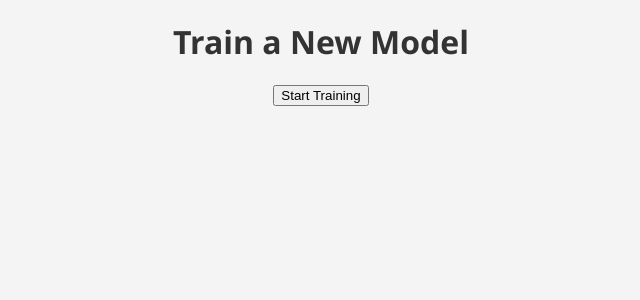
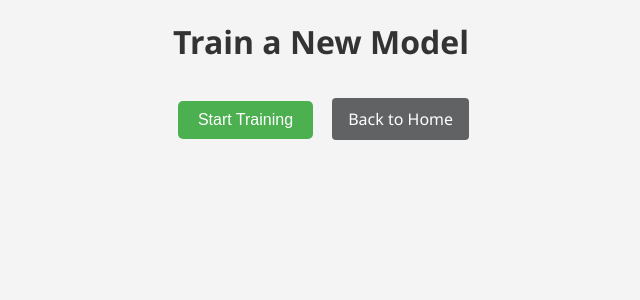
Before and after one commit to Aronno1920/Digit-Classifier-MNIST, a Flask app: page /train in a window 1280 px wide. Shown: the top 300 px of the page, without its empty margins (319-959 px from the left). Run offline with Flask 3, Linux system fonts and the light colour scheme.

Commit message:
Last update

```diff
--- a/static/style.css
+++ b/static/style.css
@@ -72,3 +72,17 @@
             font-size: 14px;
             margin-bottom: 4px;
         }
+
+
+.back-button {
+    display: inline-block;
+    padding: 10px 16px;
+    background-color: #606263;
+    color: white;
+    text-decoration: none;
+    border-radius: 4px;
+    margin-left: 10px;
+}
+.back-button:hover {
+    background-color: #d32f2f;
+}
--- a/templates/index.html
+++ b/templates/index.html
@@ -6,14 +6,16 @@
     <meta name="viewport" content="width=device-width, initial-scale=1.0">
 
     <link rel="stylesheet" href="{{ url_for('static', filename='style.css') }}">
+
 </head>
 <body>
   <h1>Digit Classifier</h1>
-  <a href="/train">Go to Train Model Page</a>
+  <a href="/train">Go to Train Model</a>
 
   <div class="container">
       <h3>Draw a digit (0–9)</h3>
       <canvas id="canvas" width="280" height="280"></canvas>
+
       <div class="buttons">
           <button onclick="predict()" style="background: #4CAF50;">Predict</button>
           <button onclick="clearCanvas()" style="background: #606263;">Clear</button>
@@ -23,6 +25,5 @@
   </div>
 
 <script src="{{ url_for('static', filename='script.js') }}"></script>
-
 </body>
 </html>
--- a/templates/train.html
+++ b/templates/train.html
@@ -8,11 +8,15 @@
 <body>
     <h1>Train a New Model</h1>
     <form action="/train" method="post">
-        <button type="submit">Start Training</button>
+        <div class="buttons">
+            <button type="submit" style="background: #4CAF50;">Start Training</button>
+            <a href="/" class="back-button">Back to Home</a>
+        </div>
     </form>
 
     {% if logs %}
         <pre>{{ logs }}</pre>
     {% endif %}
+
 </body>
 </html>
```
Also changed, not shown: model_builder.py (+5 -3 lines).
